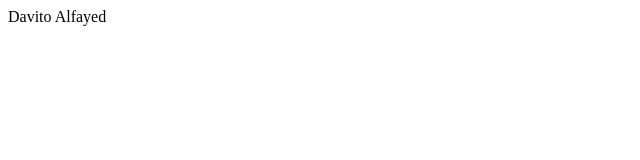
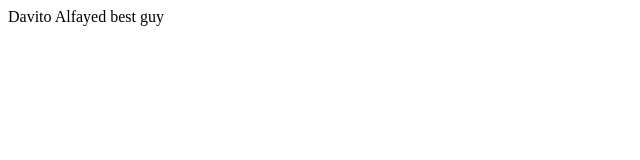
Before and after one commit to DavitoA12/basic_html, a plain HTML site: page index.html in a window 1280 px wide. Shown: the full height of the page, 0-640 px from the left. Drawn offline with Linux system fonts and the light colour scheme.

Commit message:
sayasuka sayasuka

```diff
--- a/index.html
+++ b/index.html
@@ -8,5 +8,6 @@
 </head>
 <body>
          Davito Alfayed
+         best guy
 </body>
 </html>
```
Also changed, not shown: 1 other file.
